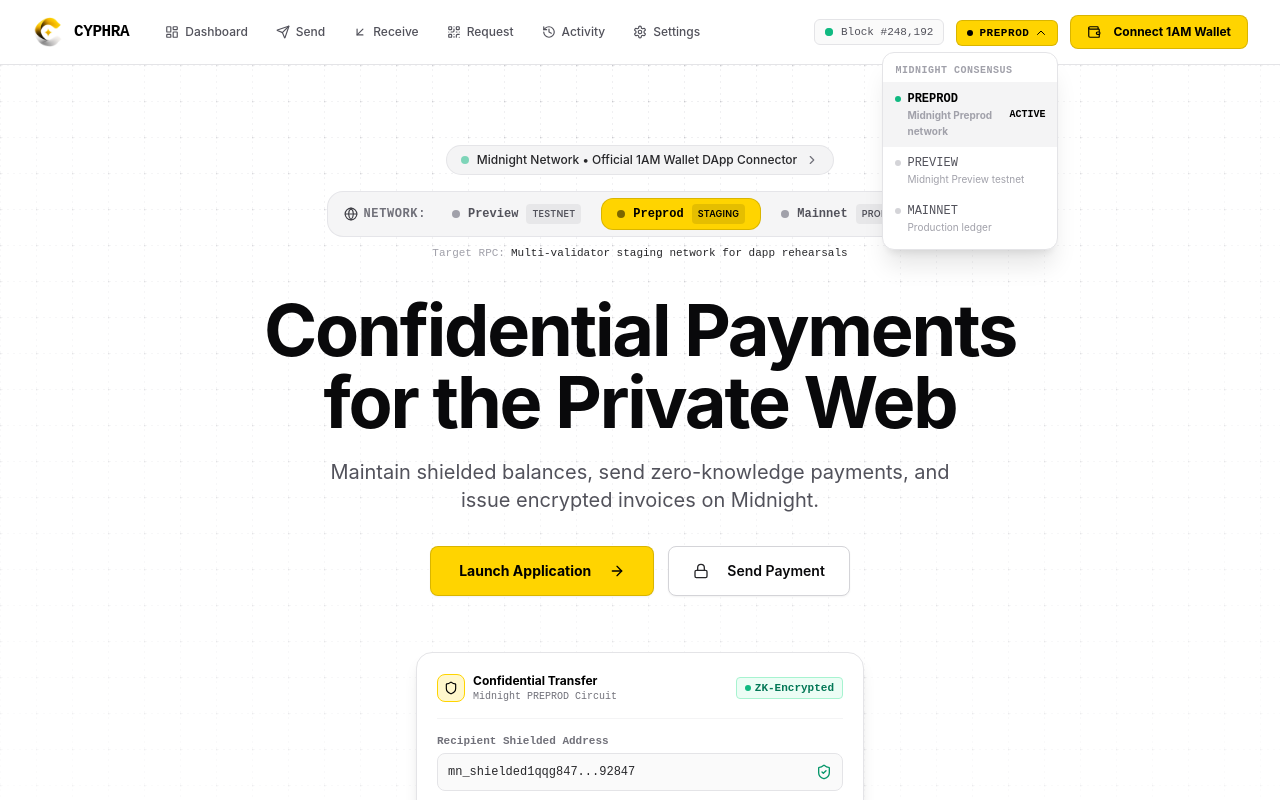
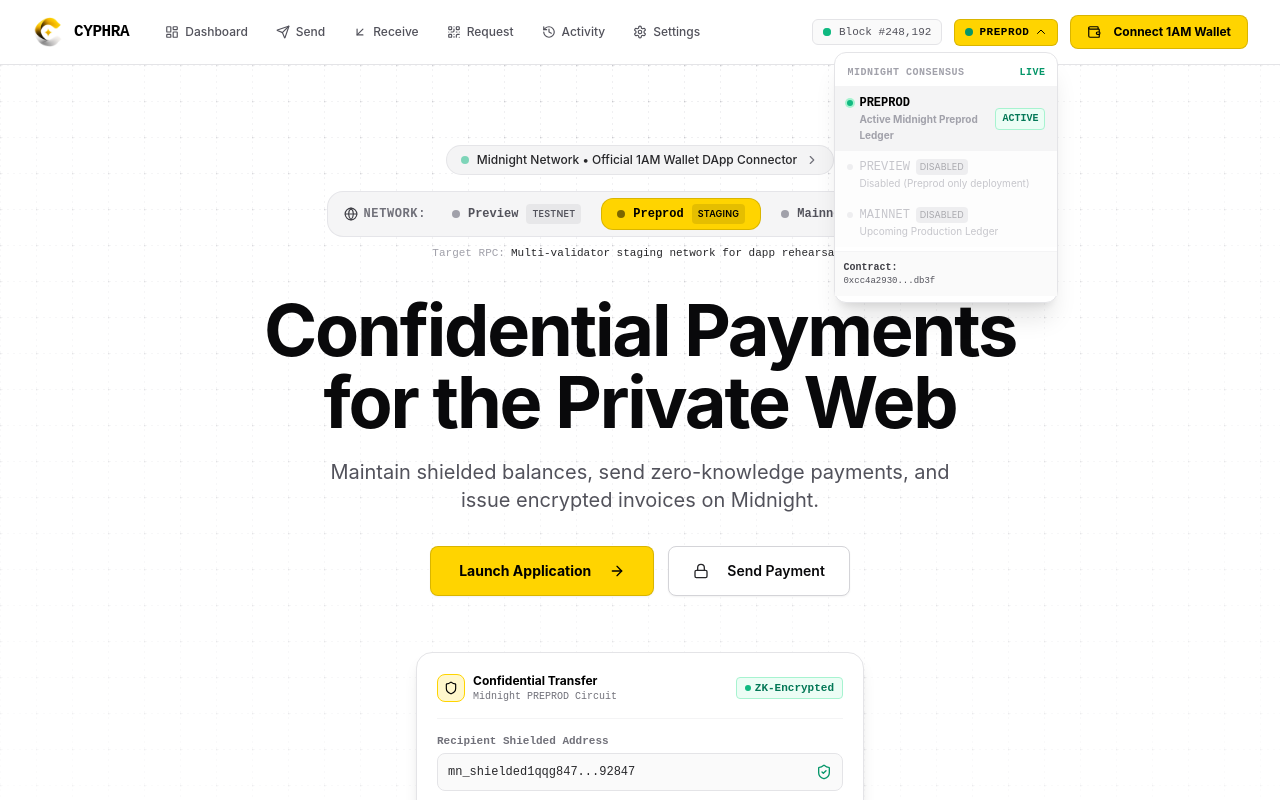
Before and after one commit to BDutta18/Cyphra, a Next.js app in the folder frontend/: page / in a window 1280 px wide. Both pictures are taken after a click on the button "PREPROD". Shown: the top 800 px of the page. Built offline with nearby package versions, Linux system fonts and the light colour scheme; no server answers.

Commit message:
feat(ui): clean up network selector to disable unsupported networks and highlight Preprod

```diff
--- a/frontend/components/wallet/NetworkBadge.tsx
+++ b/frontend/components/wallet/NetworkBadge.tsx
@@ -1,21 +1,43 @@
 'use client';
 
-import React from 'react';
+import React, { useState } from 'react';
 import { useMidnightWallet } from '../../hooks/useMidnightWallet';
+import { ShieldCheck, AlertCircle } from 'lucide-react';
 
 export function NetworkBadge() {
   const { network, setNetwork, isConnected, connect } = useMidnightWallet();
-  const [isOpen, setIsOpen] = React.useState(false);
-  const activeNet = network || 'preview';
+  const [isOpen, setIsOpen] = useState(false);
+  const activeNet = network || 'preprod';
   const displayNet = activeNet.toUpperCase();
 
-  const networks: { id: 'preprod' | 'preview' | 'mainnet'; label: string; desc: string }[] = [
-    { id: 'preprod', label: 'PREPROD', desc: 'Midnight Preprod network' },
-    { id: 'preview', label: 'PREVIEW', desc: 'Midnight Preview testnet' },
-    { id: 'mainnet', label: 'MAINNET', desc: 'Production ledger' },
+  const networks: {
+    id: 'preprod' | 'preview' | 'mainnet';
+    label: string;
+    desc: string;
+    supported: boolean;
+  }[] = [
+    {
+      id: 'preprod',
+      label: 'PREPROD',
+      desc: 'Active Midnight Preprod Ledger',
+      supported: true,
+    },
+    {
+      id: 'preview',
+      label: 'PREVIEW',
+      desc: 'Disabled (Preprod only deployment)',
+      supported: false,
+    },
+    {
+      id: 'mainnet',
+      label: 'MAINNET',
+      desc: 'Upcoming Production Ledger',
+      supported: false,
+    },
   ];
 
-  const handleSelect = async (net: 'preview' | 'preprod' | 'mainnet') => {
+  const handleSelect = async (net: 'preview' | 'preprod' | 'mainnet', supported: boolean) => {
+    if (!supported) return; // Prevent switching to unsupported networks
     setIsOpen(false);
     setNetwork(net);
     if (isConnected) {
@@ -33,9 +55,9 @@
         type="button"
         onClick={() => setIsOpen(!isOpen)}
         className="inline-flex items-center gap-1.5 px-2.5 py-1 rounded-md text-[11px] font-mono font-bold tracking-wider bg-[#FFD400] hover:bg-[#E5BE00] text-black border border-black/15 shadow-xs transition-colors cursor-pointer"
-        title="Click to switch Midnight network"
+        title="Midnight Preprod Active Ledger (0xcc4a293...)"
       >
-        <span className="w-1.5 h-1.5 rounded-full bg-black animate-pulse" />
+        <span className="w-2 h-2 rounded-full bg-emerald-600 animate-pulse" />
         <span>{displayNet}</span>
         <svg
           className={`w-3 h-3 text-black transition-transform ${isOpen ? 'rotate-180' : ''}`}
@@ -49,13 +71,11 @@
 
       {isOpen && (
         <>
-          <div
-            className="fixed inset-0 z-40"
-            onClick={() => setIsOpen(false)}
-          />
-          <div className="absolute right-0 mt-1.5 w-44 rounded-xl bg-white border border-zinc-200 shadow-xl py-1.5 z-50 text-left font-mono">
-            <div className="px-3 py-1 text-[10px] text-zinc-400 font-bold uppercase tracking-wider border-b border-zinc-100">
-              Midnight Consensus
+          <div className="fixed inset-0 z-40" onClick={() => setIsOpen(false)} />
+          <div className="absolute right-0 mt-1.5 w-56 rounded-xl bg-white border border-zinc-200 shadow-xl py-1.5 z-50 text-left font-mono">
+            <div className="px-3 py-1.5 text-[10px] text-zinc-400 font-bold uppercase tracking-wider border-b border-zinc-100 flex items-center justify-between">
+              <span>Midnight Consensus</span>
+              <span className="text-emerald-600 font-bold">LIVE</span>
             </div>
             {networks.map((net) => {
               const isSelected = activeNet === net.id;
@@ -63,32 +83,50 @@
                 <button
                   key={net.id}
                   type="button"
-                  onClick={() => handleSelect(net.id)}
+                  disabled={!net.supported}
+                  onClick={() => handleSelect(net.id, net.supported)}
                   className={`w-full px-3 py-2 text-left flex items-center justify-between text-xs transition-colors ${
                     isSelected
-                      ? 'bg-zinc-100 font-bold text-black'
-                      : 'text-zinc-600 hover:bg-zinc-50 hover:text-black'
+                      ? 'bg-zinc-100 font-bold text-black cursor-default'
+                      : net.supported
+                      ? 'text-zinc-700 hover:bg-zinc-50 hover:text-black cursor-pointer'
+                      : 'text-zinc-400 bg-zinc-50/50 cursor-not-allowed opacity-60'
                   }`}
                 >
                   <div>
                     <div className="flex items-center gap-1.5">
                       <span
                         className={`w-1.5 h-1.5 rounded-full ${
-                          isSelected ? 'bg-emerald-500' : 'bg-zinc-300'
+                          isSelected
+                            ? 'bg-emerald-500 ring-2 ring-emerald-200'
+                            : net.supported
+                            ? 'bg-zinc-300'
+                            : 'bg-zinc-200'
                         }`}
                       />
                       <span>{net.label}</span>
+                      {!net.supported && (
+                        <span className="text-[9px] px-1 py-0.2 rounded bg-zinc-200 text-zinc-500 font-sans uppercase">
+                          Disabled
+                        </span>
+                      )}
                     </div>
                     <span className="text-[10px] text-zinc-400 font-sans block pl-3">
                       {net.desc}
                     </span>
                   </div>
                   {isSelected && (
-                    <span className="text-[10px] text-black font-bold">ACTIVE</span>
+                    <span className="text-[10px] text-emerald-700 font-bold bg-emerald-50 px-1.5 py-0.5 rounded border border-emerald-200">
+                      ACTIVE
+                    </span>
                   )}
                 </button>
               );
             })}
+            <div className="p-2 border-t border-zinc-100 mt-1 bg-zinc-50 text-[10px] text-zinc-500 font-mono">
+              <span className="font-bold text-zinc-700 block">Contract:</span>
+              <span className="truncate block font-mono text-[9px] text-zinc-600">0xcc4a2930...db3f</span>
+            </div>
           </div>
         </>
       )}
```
